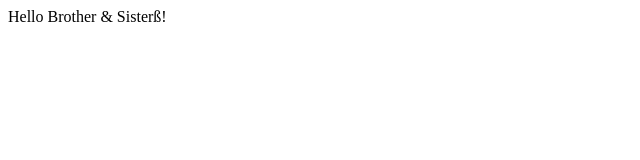
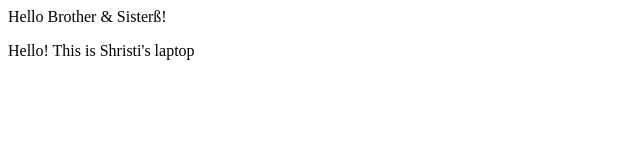
Before and after one commit to shristii-b/git, a plain HTML site: page index.html in a window 1280 px wide. Shown: the whole page, without its empty margins (0-640 px from the left). Drawn offline with Linux system fonts and the light colour scheme.

Commit message:
commit test

```diff
--- a/index.html
+++ b/index.html
@@ -7,5 +7,6 @@
 </head>
 <body>
     Hello Brother & Sisterß!
+    <p>Hello! This is Shristi's laptop </p>
 </body>
 </html>
```
